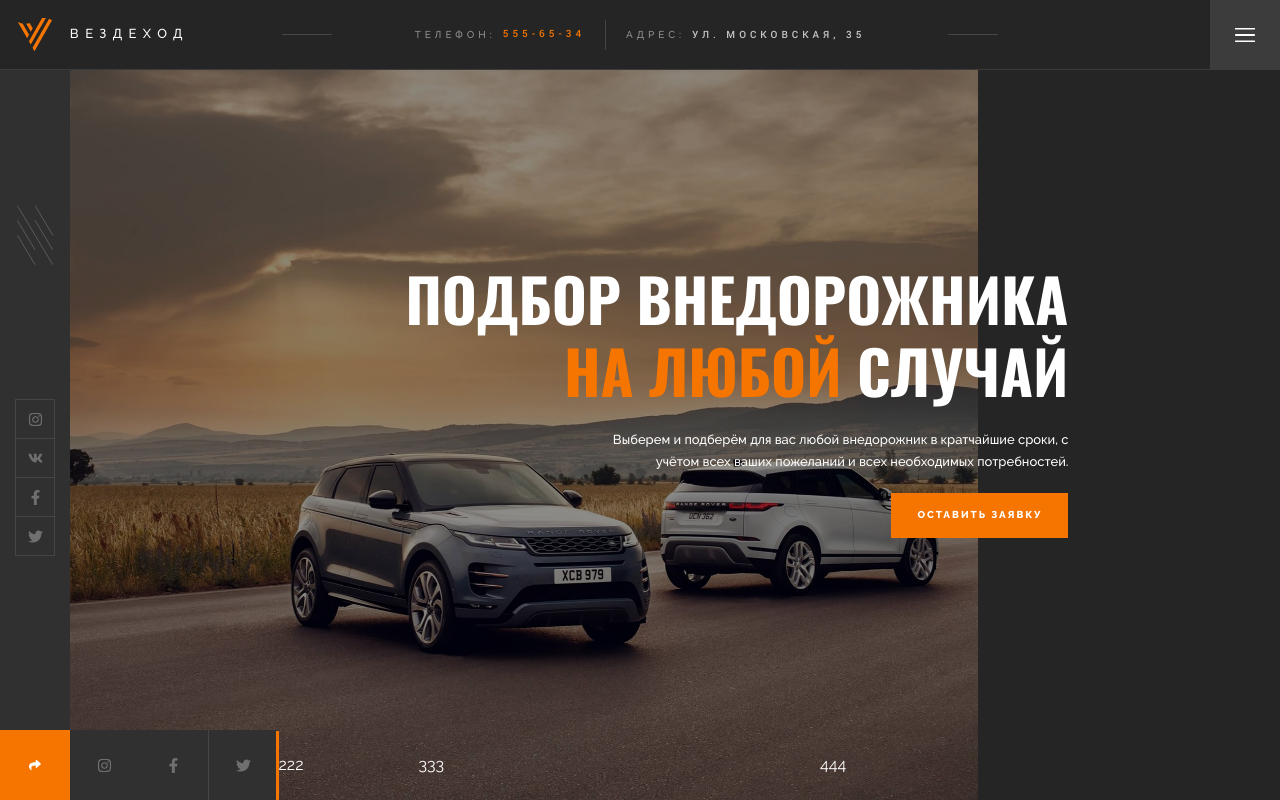
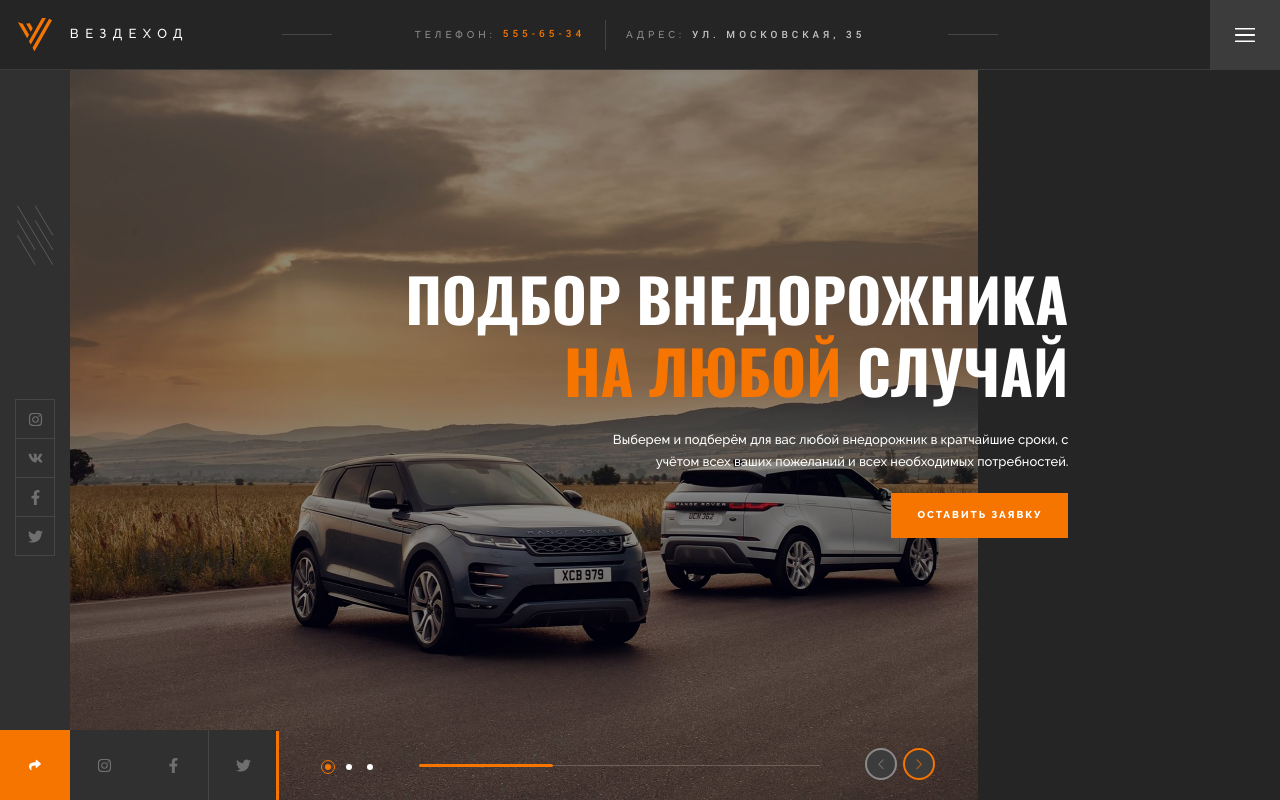
Before and after one commit to sem842/jedi8, a website: page app/index.html in a window 1280 px wide. Drawn offline with nearby package versions, Linux system fonts and the light colour scheme; files that its build step writes are made by us from their sources.

Commit message:
Cверстаны элементы управления слайдером и подключены соответствующие модули Swiper.js – Pagination, Scrollbar и Navigation

```diff
--- a/app/index.html
+++ b/app/index.html
@@ -102,9 +102,18 @@
 					</div>
 
 				</div>
-				<div class="slider-pagination">222</div>
-				<div class="slider-scrollbar">333</div>
-				<div class="slider-navigation">444</div>
+				<div class="slider-pagination">
+					<div class="swiper-pagination"></div>
+				</div>
+				<div class="slider-scrollbar">
+					<div class="swiper-scrollbar"></div>
+				</div>
+				<div class="slider-navigation">
+					<div class="slider-navigation__container">
+						<div class="swiper-button-prev"></div>
+						<div class="swiper-button-next"></div>
+					</div>
+				</div>
 
 			</div>
 
--- a/app/js/app.js
+++ b/app/js/app.js
@@ -6,8 +6,8 @@
 // // Import vendor jQuery plugin example (not module)
 // require('~/app/libs/mmenu/dist/mmenu.js')
 
-import { Swiper, Parallax, Mousewheel, Controller } from 'swiper'
-Swiper.use([ Parallax, Mousewheel, Controller ])
+import { Swiper, Parallax, Mousewheel, Controller, Pagination, Scrollbar, Navigation } from 'swiper'
+Swiper.use([ Parallax, Mousewheel, Controller, Pagination, Scrollbar, Navigation ])
 
 document.addEventListener('DOMContentLoaded', () => {
 
@@ -22,6 +22,18 @@ document.addEventListener('DOMContentLoaded', () => {
 		speed: 2400,
 		mousewheel: {
 			invert: false
+		},
+		pagination: {
+			el: '.swiper-pagination',
+			clickable: true,
+		},
+		scrollbar: {
+			el: '.swiper-scrollbar',
+			draggable: true
+		},
+		navigation: {
+			prevEl: '.swiper-button-prev',
+			nextEl: '.swiper-button-next'
 		}
 	})
 
--- a/app/styles/sass/blocks/home-header.scss
+++ b/app/styles/sass/blocks/home-header.scss
@@ -207,19 +207,6 @@ body, html {
 
 .slider-share {
 	flex: 0 1 auto;
-
-}
-
-.slider-pagination {
-	flex: 0 0 140px;
-}
-
-.slider-scrollbar {
-	flex: 1 0 0;
-}
-
-.slider-navigation {
-	flex: 0 0 140px;
 }
 
 .slider-share__items {
@@ -320,3 +307,80 @@ body, html {
 	float: right;
 	clear: both;
 }
+
+.slider-pagination {
+	flex: 0 0 140px;
+	display: flex;
+	justify-content: center;
+	height: $size;
+	align-items: center;
+	.swiper-pagination-bullet {
+		width: 6px;
+		height: 6px;
+		opacity: 1;
+		background-color: #fff;
+		margin: 0 7.5px;
+	}
+	.swiper-pagination-bullet-active {
+		background-color: $accent;
+		position: relative;
+		&::before {
+			content: '';
+			width: 14px;
+			height: 14px;
+			border: 1px solid $accent;
+			position: absolute;
+			border-radius: 100%;
+			left: -4px;
+			top: -4px;
+		}
+	}
+}
+
+.slider-scrollbar {
+	flex: 1 0 0;
+	.swiper-scrollbar {
+		height: 1px;
+		background-color: rgba(#fff, .2);
+	}
+	.swiper-scrollbar-drag {
+		height: 3px;
+		background-color: $accent;
+		top: -1px;
+	}
+}
+
+.slider-navigation__container {
+	max-width: 70px;
+	position: relative;
+	margin: auto;
+}
+
+.slider-navigation {
+	flex: 0 0 140px;
+	position: relative;
+	left: 10px;
+	.swiper-button-prev, .swiper-button-next {
+		width: 32px;
+		height: 32px;
+		color: $accent;
+		background-color: #3c3c3c;
+		border-radius: 100%;
+		border: 2px solid $accent;
+		top: 5px;
+		&::after {
+			font-size: 10px;
+		}
+		&.swiper-button-disabled {
+			opacity: 1;
+			color: #8a8a8a;
+			border-color: #8a8a8a;
+		}
+	}
+	.swiper-button-prev {
+		left: 0;
+	}
+	.swiper-button-next {
+		right: 0;
+	}
+}
```
Also changed, not shown: app/css/main.min.css, app/js/app.min.js.
